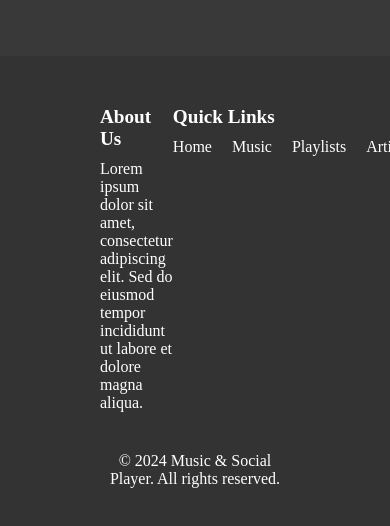
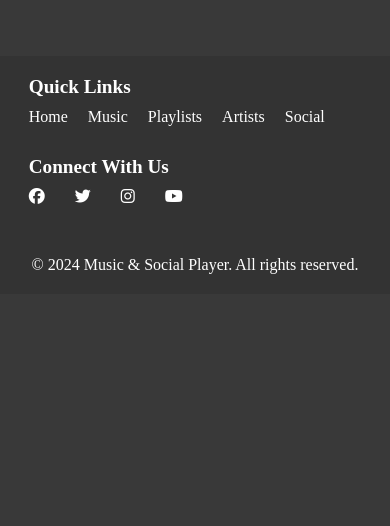
Before and after one commit to Mabaidul-Hoque/React-Project-Music-and-Social-Media---React-Project-Building-Session-React-P---tc50pqd6grk6, a Next.js app: page / in a window 390 px wide. Shown: the part 194-720 px from the top of the page. Built offline with nearby package versions, Linux system fonts and the light colour scheme; no server answers.

Commit message:
footer  responsiveness

```diff
--- a/components/footer/Footer.jsx
+++ b/components/footer/Footer.jsx
@@ -1,17 +1,13 @@
 import React from "react";
 import "../styles/footer.css";
+import { Stack } from "@mui/material";
 
 const Footer = () => {
   return (
     <footer>
       <div class="footer-container">
-        <div class="footer-section">
-          <h2>About Us</h2>
-          <p>
-            Lorem ipsum dolor sit amet, consectetur adipiscing elit. Sed do
-            eiusmod tempor incididunt ut labore et dolore magna aliqua.
-          </p>
-        </div>
+        {/* QUICK LINKS CONTAINER */}
+        <Stack sx={{ flexDirection: "row", justifyContent: "center" }}>
           <div class="footer-section">
             <h2>Quick Links</h2>
             <ul>
@@ -32,6 +28,9 @@ const Footer = () => {
               </li>
             </ul>
           </div>
+        </Stack>
+        {/* CONTACT US CONTAINER */}
+        <Stack sx={{ flexDirection: "row", justifyContent: "center" }}>
           <div class="footer-section">
             <h2>Connect With Us</h2>
             <ul class="social-links">
@@ -57,7 +56,9 @@ const Footer = () => {
               </li>
             </ul>
           </div>
+        </Stack>
       </div>
+      {/* COPYRIGHT CONTAINER */}
       <div class="copyright">
         <p>&copy; 2024 Music & Social Player. All rights reserved.</p>
       </div>
--- a/components/music-cards/music-card.jsx
+++ b/components/music-cards/music-card.jsx
@@ -33,7 +33,7 @@ export function MusicCard({ music, onClick }) {
 }
 
 const paperStyle = {
-  width: "17vw",
+  width: "230px",
   height: "40vh",
   borderRadius: "15px",
   bgcolor: "#393939",
--- a/components/styles/footer.css
+++ b/components/styles/footer.css
@@ -1,12 +1,15 @@
 footer {
   background-color: #333;
   color: #fff;
-  padding: 50px 100px;
+  padding: 50px;
 }
 
 .footer-container {
+  width: 80%;
+  margin: 0 auto;
   display: flex;
-  justify-content: space-around;
+  justify-content: space-between;
+  flex-wrap: wrap;
 }
 
 .footer-section {
@@ -23,6 +26,7 @@ ul {
   list-style: none;
   padding: 0;
   display: flex;
+  flex-wrap: wrap;
   gap: 20px;
 }
 
@@ -34,9 +38,9 @@ ul li a {
   color: #fff;
   text-decoration: none;
 }
-
 .social-links {
   display: flex;
+  align-items: center;
 }
 
 .social-links li {
@@ -55,3 +59,12 @@ ul li a {
   text-align: center;
   margin-top: 20px;
 }
+
+@media screen and (max-width: 740px) {
+  .footer-container {
+    width: 95%;
+  }
+  footer {
+    padding: 20px;
+  }
+}
```
Lines whose indentation alone changed are shown as unchanged.
